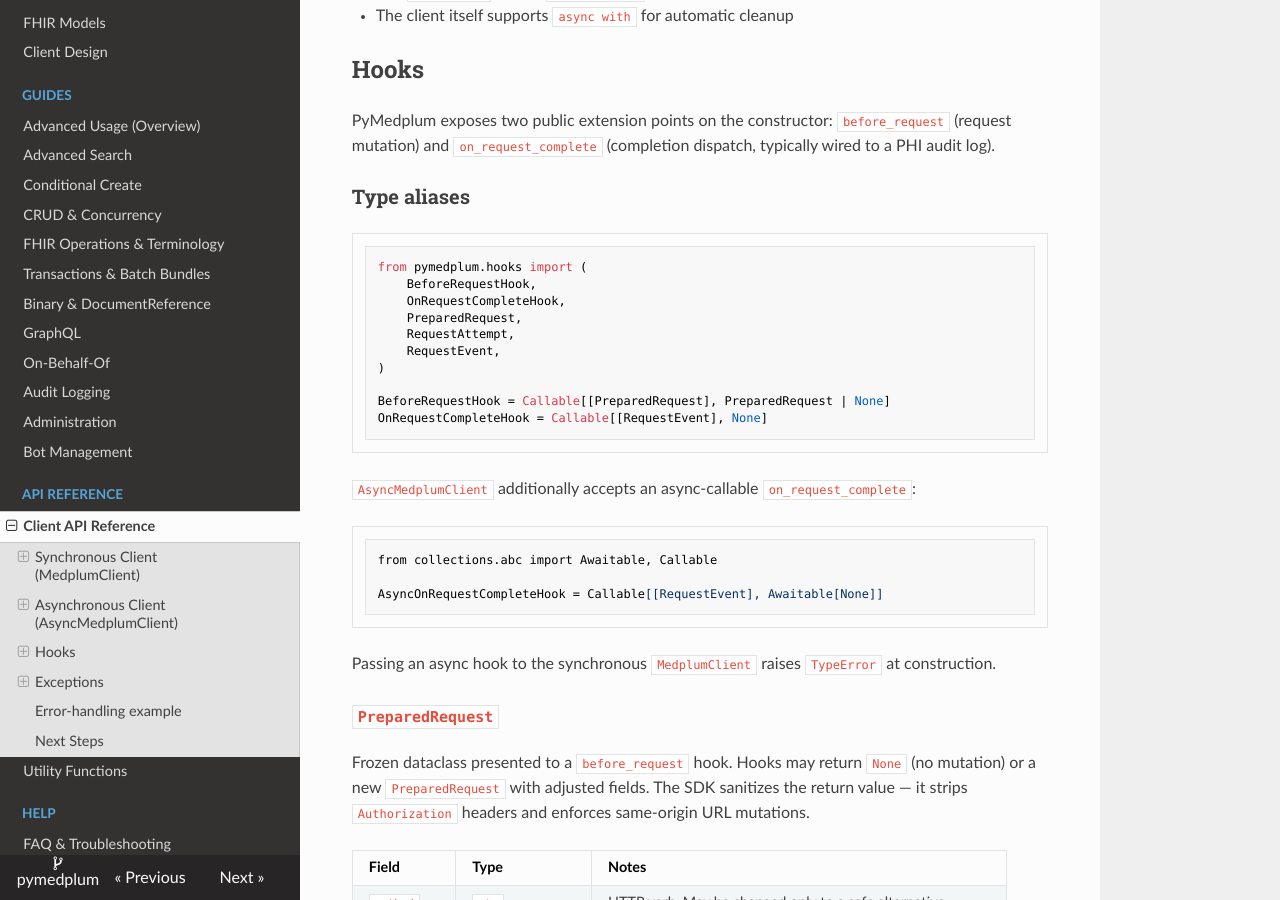
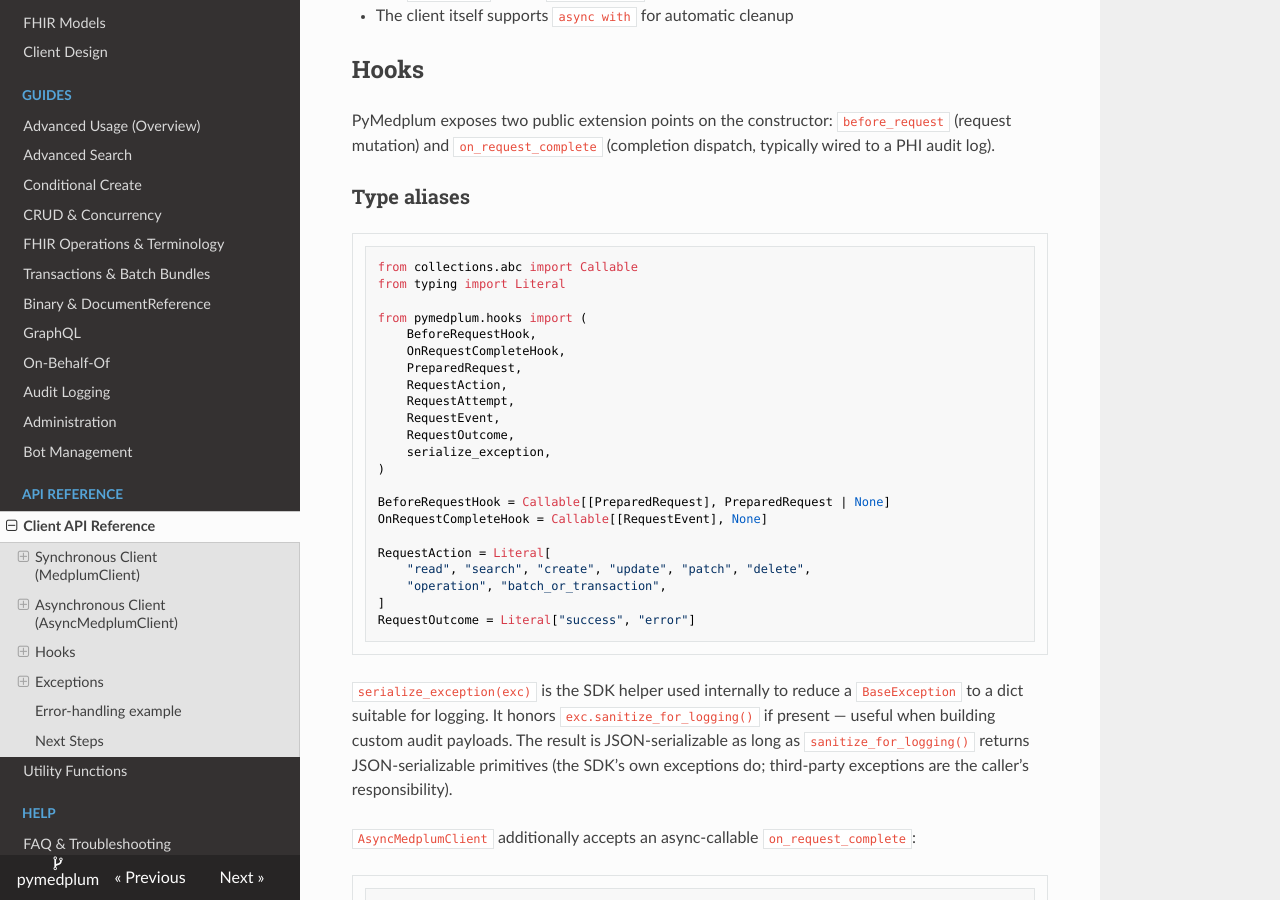
Before and after one commit to kinsteadhealth/pymedplum, an MkDocs documentation site: the page built from docs/api_reference.md, in a window 1280 px wide and 900 px high, scrolled down 19929 px. Built offline with MkDocs 1.6.1, drawn with Linux system fonts in a browser that asks for light colours; nearby versions of some CDN libraries; some of the changed text lies outside the part shown.

Commit message:
docs: surface RequestEvent.action / outcome and serialize_exception (#22)
Co-authored-by: Claude Opus 4.7 (1M context) <noreply@anthropic.com>

````diff
--- a/docs/api_reference.md
+++ b/docs/api_reference.md
@@ -908,17 +908,37 @@ PyMedplum exposes two public extension points on the constructor:
 ### Type aliases
 
 ```python
+from collections.abc import Callable
+from typing import Literal
+
 from pymedplum.hooks import (
     BeforeRequestHook,
     OnRequestCompleteHook,
     PreparedRequest,
+    RequestAction,
     RequestAttempt,
     RequestEvent,
+    RequestOutcome,
+    serialize_exception,
 )
 
 BeforeRequestHook = Callable[[PreparedRequest], PreparedRequest | None]
 OnRequestCompleteHook = Callable[[RequestEvent], None]
+
+RequestAction = Literal[
+    "read", "search", "create", "update", "patch", "delete",
+    "operation", "batch_or_transaction",
+]
+RequestOutcome = Literal["success", "error"]
 ```
+
+`serialize_exception(exc)` is the SDK helper used internally to
+reduce a `BaseException` to a dict suitable for logging. It honors
+`exc.sanitize_for_logging()` if present — useful when building
+custom audit payloads. The result is JSON-serializable as long as
+`sanitize_for_logging()` returns JSON-serializable primitives (the
+SDK's own exceptions do; third-party exceptions are the caller's
+responsibility).
 
 `AsyncMedplumClient` additionally accepts an async-callable
 `on_request_complete`:
@@ -963,6 +983,16 @@ Per-wire attempt record.
 Fires once per logical SDK call. See
 [Audit Logging](advanced/audit_logging.md) for the full field
 reference, PHI notes, and worked examples.
+
+Two computed fields callers can read directly without re-deriving
+FHIR semantics from the URL:
+
+- `event.action: RequestAction | None` — `read`, `search`, `create`,
+  `update`, `patch`, `delete`, `operation`, `batch_or_transaction`,
+  or `None` for non-FHIR calls. Use `event.action is None` to skip
+  auth / system-endpoint events in audit hooks.
+- `event.outcome: RequestOutcome` — `"success"` if the SDK finished
+  with a 2xx/3xx and no exception; `"error"` otherwise.
 
 Key methods:
 
````
Also changed, not shown: docs/advanced/audit_logging.md (+7 -2 lines).
